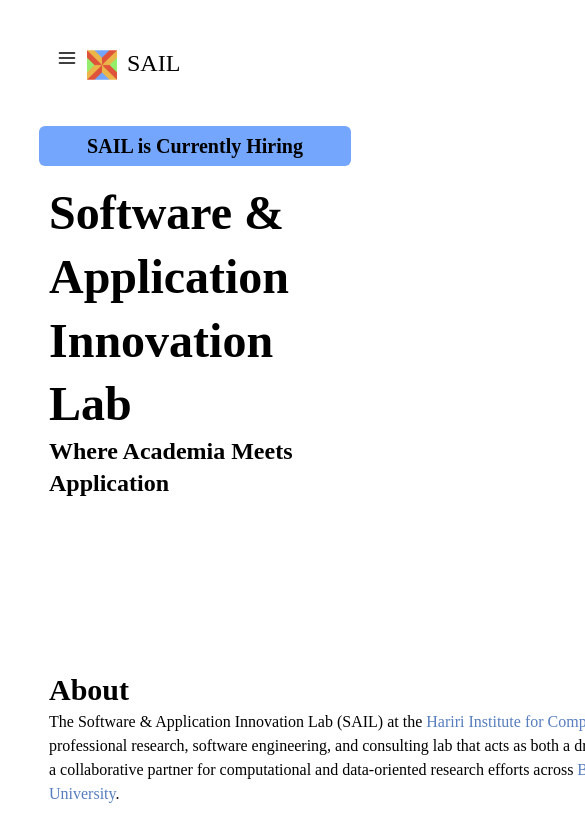
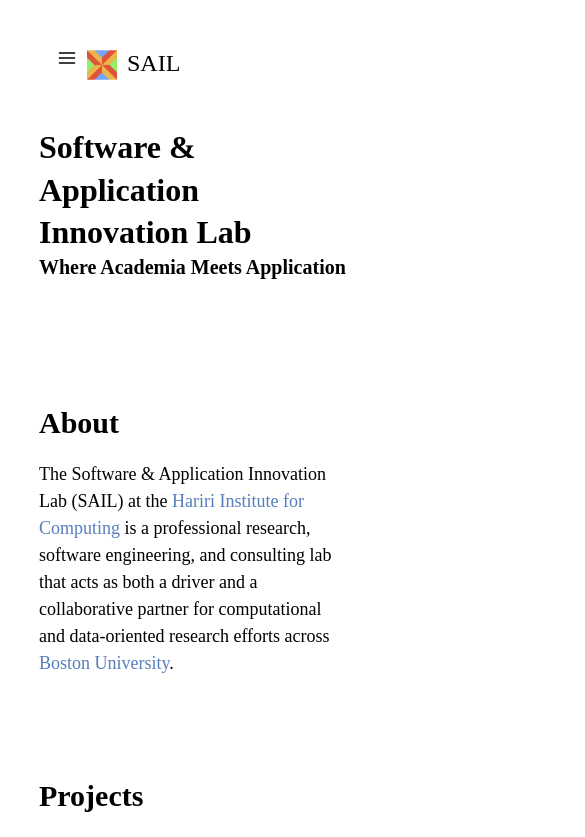
Before and after one commit to hicsail/hicsail.github.io, a React app: page / in a window 390 px wide. Shown: the top 837 px of the page, 585 px wide, since content can reach past the window. Built offline with nearby package versions, Linux system fonts and the light colour scheme; a web font is replaced by a local one.

Commit message:
added mobile responsiveness to home page

```diff
--- a/src/App.tsx
+++ b/src/App.tsx
@@ -12,6 +12,8 @@ import { CurrentMembers } from './pages/CurrentMembers';
 import { OngoingResearch } from './pages/OngoingResearch';
 import { PastResearch } from './pages/PastResearch';
 import { Presentations } from './pages/Presentations';
+import { Research } from './pages/Research';
+
 import Footer from './components/Footer';
 import { OpportunitiesBanner } from './components/OpportunitiesBanner';
 
@@ -21,7 +23,8 @@ export const App: React.VFC = () => {
       <Flex
         direction="column"
         align="center"
-        margin="0 auto"
+        margin="0"
+        // margin="0 auto"
         width="100%"
         height="100%"
         minHeight="100vh"
@@ -29,9 +32,14 @@ export const App: React.VFC = () => {
       >
         <NavigationBar />
 
-        <OpportunitiesBanner opportunityAvailable={true} />
+        <OpportunitiesBanner opportunityAvailable={false} />
 
-        <Box flexGrow={1} width="100%" marginLeft="20px">
+        <Box
+          flexGrow={1}
+
+          // width="100%"
+          // marginLeft="20px"
+        >
           <Switch>
             <Route exact path="/">
               <Home />
@@ -47,6 +55,9 @@ export const App: React.VFC = () => {
             </Route>
             <Route path="/pastresearch">
               <PastResearch />
+            </Route>
+            <Route path="/research">
+              <Research />
             </Route>
             <Route path="/presentations">
               <Presentations />
--- a/src/components/HighlightedProjectGrid.tsx
+++ b/src/components/HighlightedProjectGrid.tsx
@@ -13,7 +13,8 @@ export const HighlightedProjectGrid = () => {
   return (
     <Grid
       padding={['0px', '0px', '72px']}
-      gridColumn="1 / -1"
+      // gridColumn={['1 / -1', '2 / -1']}
+      // gridArea="projectgrid"
       gridTemplateColumns="repeat(auto-fill, minmax(300px, 1fr))"
       gridGap="43px"
       // mobile
--- a/src/pages/Contact.tsx
+++ b/src/pages/Contact.tsx
@@ -14,8 +14,8 @@ export const Contact: React.VFC = () => {
           <Text>Boston, MA 02215</Text> */}
           <iframe
             src="https://www.google.com/maps/embed?pb=!1m18!1m12!1m3!1d2948.691695530588!2d-71.10623141476769!3d42.349096081881804!2m3!1f0!2f0!3f0!3m2!1i1024!2i768!4f13.1!3m3!1m2!1s0x89e379f0c4ef07c1%3A0xae092ed802b7f90a!2s111%20Cummington%20Mall%2C%20Boston%2C%20MA%2002215!5e0!3m2!1sen!2sus!4v1622823890446!5m2!1sen!2sus"
-            width="600"
-            height="450"
+            width="200"
+            height="200"
           ></iframe>
           <Box width="50%">
             <ContactForm />
--- a/src/pages/Home.tsx
+++ b/src/pages/Home.tsx
@@ -75,7 +75,7 @@ const StyledLink = styled.a`
 `;
 
 const MobileHeading = styled.div`
-  width: 80%;
+  width: 100%;
 `;
 
 export const Home: React.VFC = () => {
@@ -91,8 +91,9 @@ export const Home: React.VFC = () => {
     <Box
       // bg={useColorModeValue('white', 'black')}
       width="100%"
+      boxSizing="border-box"
     >
-      <Box display={['none', 'auto']}>
+      <Box display={['none', 'initial']}>
         <HeroText>
           <Heading fontSize={['30px', '60px', '80px', '100px']} textStyle="h1">
             {' '}
@@ -104,24 +105,22 @@ export const Home: React.VFC = () => {
           </Heading>
         </HeroText>
       </Box>
-      <Box display={['none', 'auto']}>
+      <Box display={['none', 'initial']}>
         <Reacteroids
           bgColor={canvasBG}
           itemColor={itemColor}
           colorMode={color}
         ></Reacteroids>
       </Box>
-      <Box width="80%" margin="0 auto" display={['auto', 'none']}>
-        <MobileHeading>
-          <Heading fontSize="3rem">
-            {' '}
-            Software & Application Innovation Lab
-          </Heading>
-          <Heading fontSize="1.5rem"> Where Academia Meets Application</Heading>
-        </MobileHeading>
-      </Box>
+      {/* <Box margin="0 auto" maxWidth="80%" display={['initial', 'none']}>
+        <Heading fontSize="2rem">
+          {' '}
+          Software & Application Innovation Lab
+        </Heading>
+        <Heading fontSize="1.25rem"> Where Academia Meets Application</Heading>
+      </Box> */}
 
-      <Box display={['none', 'auto']}>
+      <Box display={['none', 'initial']}>
         <Info>
           <b>INSTRUCTIONS</b>
           <p>
@@ -129,16 +128,36 @@ export const Home: React.VFC = () => {
           </p>
         </Info>
       </Box>
-      <Box margin="0 auto" marginTop="70px" maxWidth="80%">
+      <Box
+        margin="0 auto"
+        // marginTop="70px"
+        maxWidth="80%"
+      >
         <Grid
-          templateColumns={['1fr', '1fr 1fr']}
-          // templateColumns={[1, "repeat(auto-fill, minmax(100px, 1fr))"]}
+          gridTemplateColumns={{
+            base: 'repeat(2, 1fr)',
+            md: 'repeat(3, 1fr)',
+          }}
+          gridTemplateAreas={{
+            base: `'heading heading' 'about about' 'projects projects' 'projectgrid projectgrid' 'info info' 'contact contact'`,
+            md: `'about about about' 'projects projectgrid projectgrid' 'info info info' 'contact contact contact'`,
+          }}
           gridGap="23px"
-          gridColumnEnd="-1"
+          width="100%"
         >
-          <Box gridColumn="1 / -1" mb="2vw">
+          <Box gridArea="heading" display={['initial', 'none']}>
+            <Heading fontSize="2rem">
+              {' '}
+              Software & Application Innovation Lab
+            </Heading>
+            <Heading fontSize="1.25rem">
+              {' '}
+              Where Academia Meets Application
+            </Heading>
+          </Box>
+          <Box gridArea="about" mb="2vw">
             <Heading textStyle="h2">About</Heading>
-            <Text textStyle="parapthemgraph">
+            <Text textStyle="paragraph">
               The Software & Application Innovation Lab (SAIL) at the{' '}
               <Link href="https://www.bu.edu/hic/">
                 <Text as="span" textStyle="link">
@@ -158,7 +177,7 @@ export const Home: React.VFC = () => {
             </Text>
           </Box>
 
-          <Box gridColumn="1 / 1">
+          <Box gridArea="projects">
             <Heading textStyle="h2" mt="50px">
               Projects
             </Heading>
@@ -175,8 +194,10 @@ export const Home: React.VFC = () => {
             </Text>
           </Box>
 
-          <HighlightedProjectGrid />
-          <Box gridColumn="1 / -1" marginBottom="2em" fontSize="20px">
+          <Box gridArea="projectgrid">
+            <HighlightedProjectGrid />
+          </Box>
+          <Box gridArea="info" marginBottom="2em" fontSize="20px">
             <Text textStyle="paragraph">
               Across Boston University, the quality and the potential impact of
               research activities (as well as the success of both students and
@@ -287,10 +308,11 @@ export const Home: React.VFC = () => {
             Jeff Simeon<PeopleSpan>Assistant Director, Operations</PeopleSpan>
           </Box> */}
 
-          <Heading gridColumn="1 / -1" mb="7px">
+          {/* <Heading gridColumn="1 / -1" mb="7px">
             Contact Us
-          </Heading>
-          <Box width="100%" gridColumn="1 / -1">
+          </Heading> */}
+          <Box width="100%" gridArea="contact">
+            <Heading mb="7px">Contact Us</Heading>
             <Text textStyle="paragraph">
               Feel free to contact us at{' '}
               <StyledLink href="mailto:hicsail@bu.edu">
@@ -298,9 +320,9 @@ export const Home: React.VFC = () => {
               </StyledLink>
               .
             </Text>
-          </Box>
-          <Box id="contact" gridColumn="1 / -1">
-            <Contact />
+            <Box id="contact">
+              <Contact />
+            </Box>
           </Box>
           {/* {/* <div id="pattern_footer"></div> */}
         </Grid>
--- /dev/null
+++ b/src/pages/Research.tsx
@@ -0,0 +1,34 @@
+import { Grid, Box } from '@chakra-ui/react';
+import * as React from 'react';
+
+export const Research = () => {
+  return (
+    <Grid
+      gridTemplateColumns={{
+        base: '1fr 1fr',
+        md: 'repeat(3, 1fr)',
+      }}
+      gridTemplateAreas={{
+        base: `'about about' 'projects projects' 'projectgrid projectgrid' 'info info' 'contact contact'`,
+        md: `'about about about' 'projects projectgrid projectgrid' 'info info info' 'contact contact contact'`,
+      }}
+      gap={4}
+    >
+      <Box gridArea="about" bg="gray.500">
+        about
+      </Box>
+      <Box gridArea="projects" bg="green.500">
+        projects
+      </Box>
+      <Box gridArea="projectgrid" bg="red.500">
+        projectgrid
+      </Box>
+      <Box gridArea="info" bg="yellow.500">
+        info
+      </Box>
+      <Box gridArea="contact" bg="orange.500">
+        contact
+      </Box>
+    </Grid>
+  );
+};
--- a/src/utils/theme.ts
+++ b/src/utils/theme.ts
@@ -41,6 +41,7 @@ const theme = extendTheme({
       marginBlockEnd: '1em',
       marginInlineStart: '0px',
       marginInlineEnd: '0px',
+      overflow: 'hidden',
     },
     link: {
       color: '#567dbd',
```
